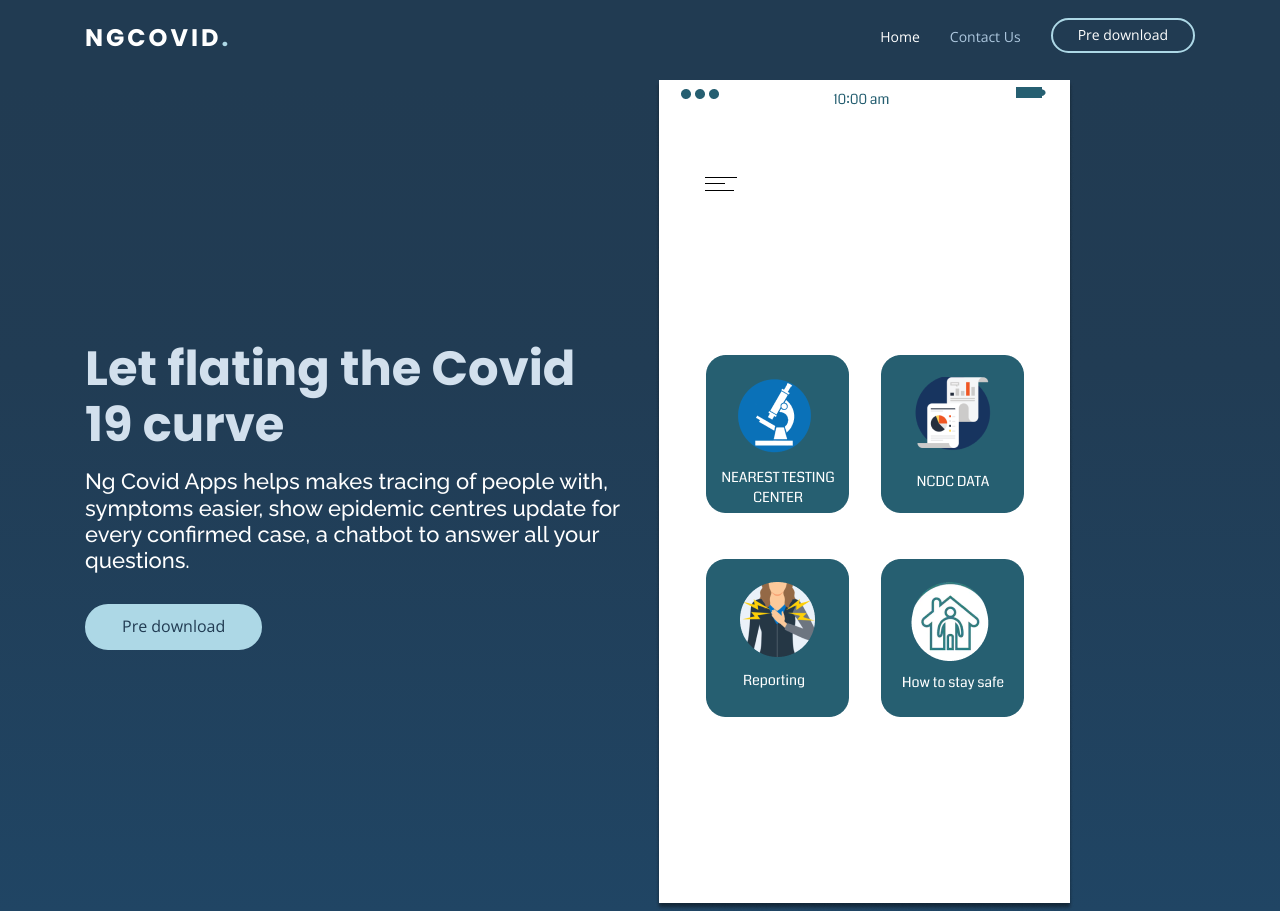
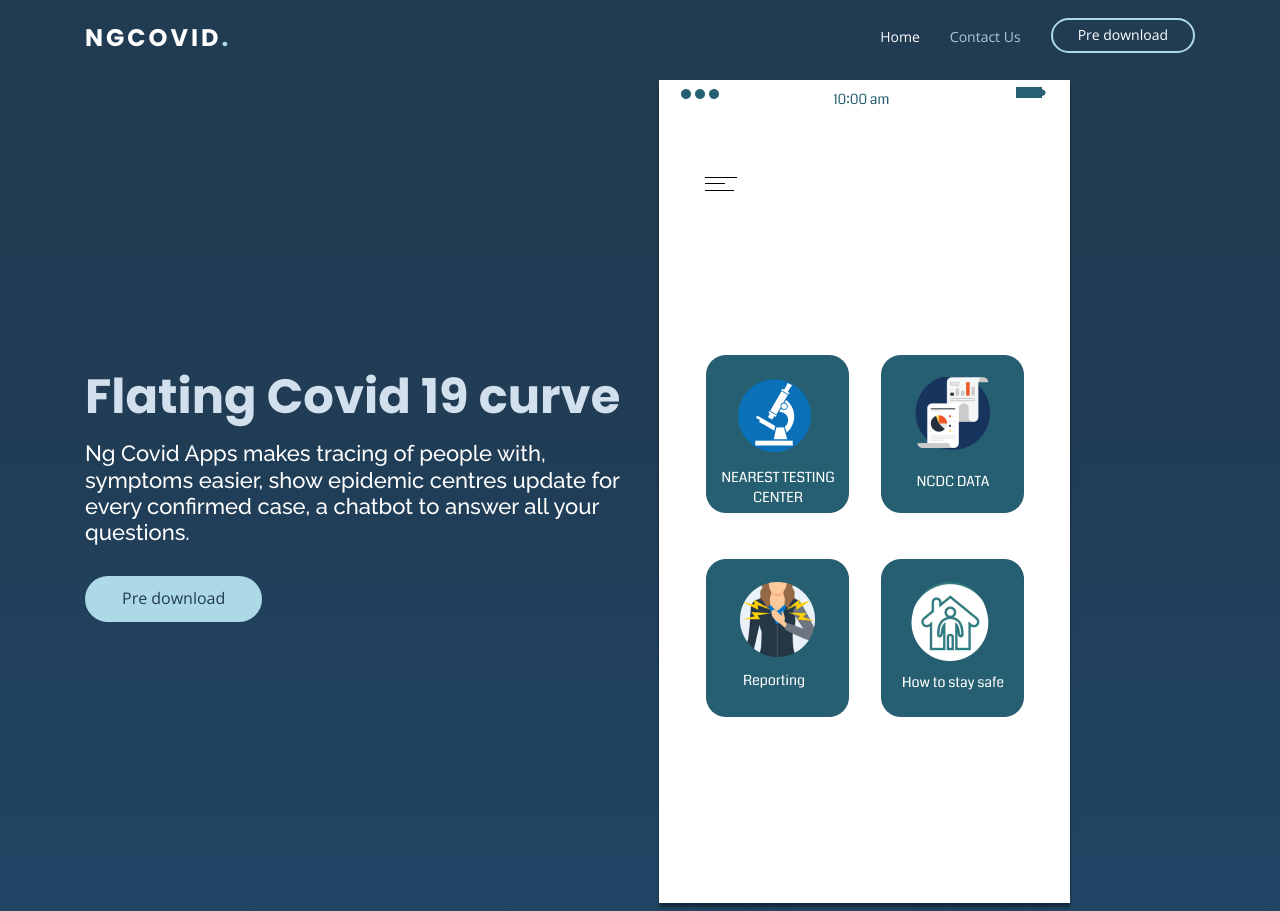
Before and after one commit to adugamayuba/NgCovid, a plain HTML site: page index.html in a window 1280 px wide. Drawn offline with nearby package versions, Linux system fonts and the light colour scheme.

Commit message:
updated describtion

```diff
--- a/index.html
+++ b/index.html
@@ -65,8 +65,8 @@
     <div class="container">
       <div class="row d-flex align-items-center"">
       <div class=" col-lg-6 py-5 py-lg-0 order-2 order-lg-1" data-aos="fade-right">
-        <h1>Let flating the Covid 19 curve</h1>
-        <h2>Ng Covid Apps helps makes tracing of people with, symptoms easier, show epidemic centres update for every confirmed case, a chatbot to answer all your questions. </h2>
+        <h1>Flating Covid 19 curve</h1>
+        <h2>Ng Covid Apps makes tracing of people with, symptoms easier, show epidemic centres update for every confirmed case, a chatbot to answer all your questions. </h2>
         <a href="#about" class="btn-get-started scrollto">Pre download</a>
       </div>
       <div class="col-lg-6 order-1 order-lg-2 hero-img" data-aos="fade-left">
```
Also changed, not shown: assets/img/alienpayApp.png (deleted), assets/img/favicon.png (deleted), assets/img/logo.png (deleted).
